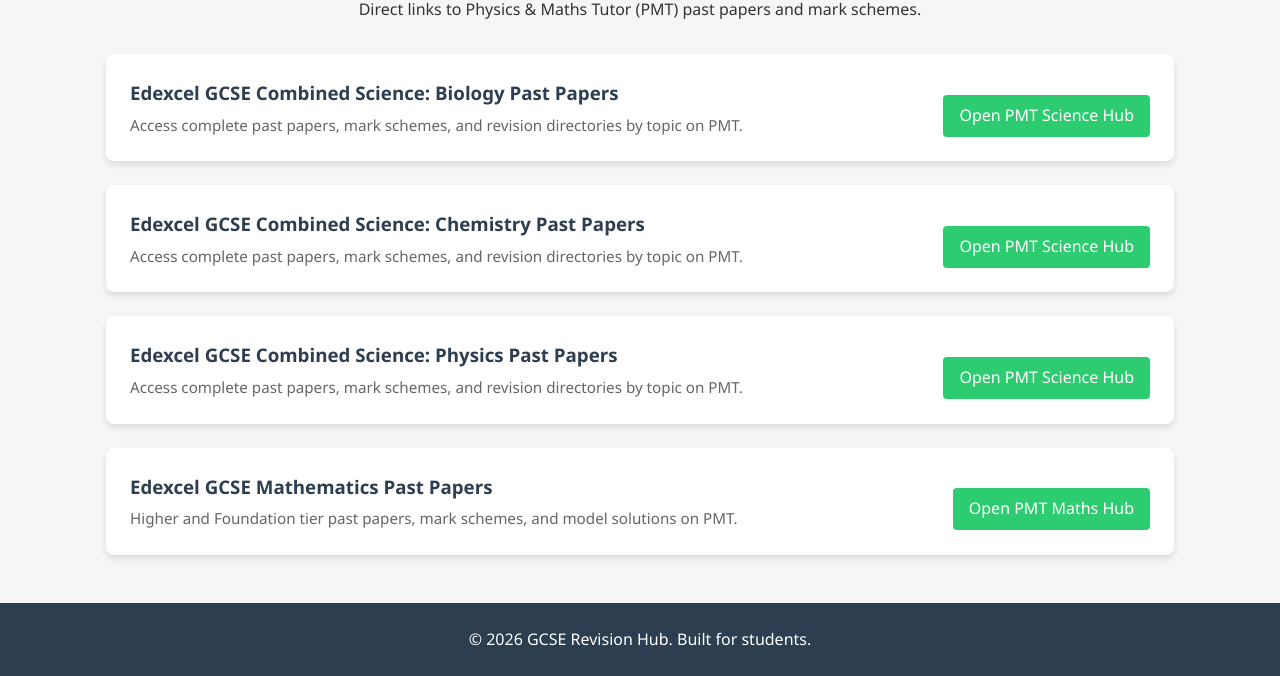
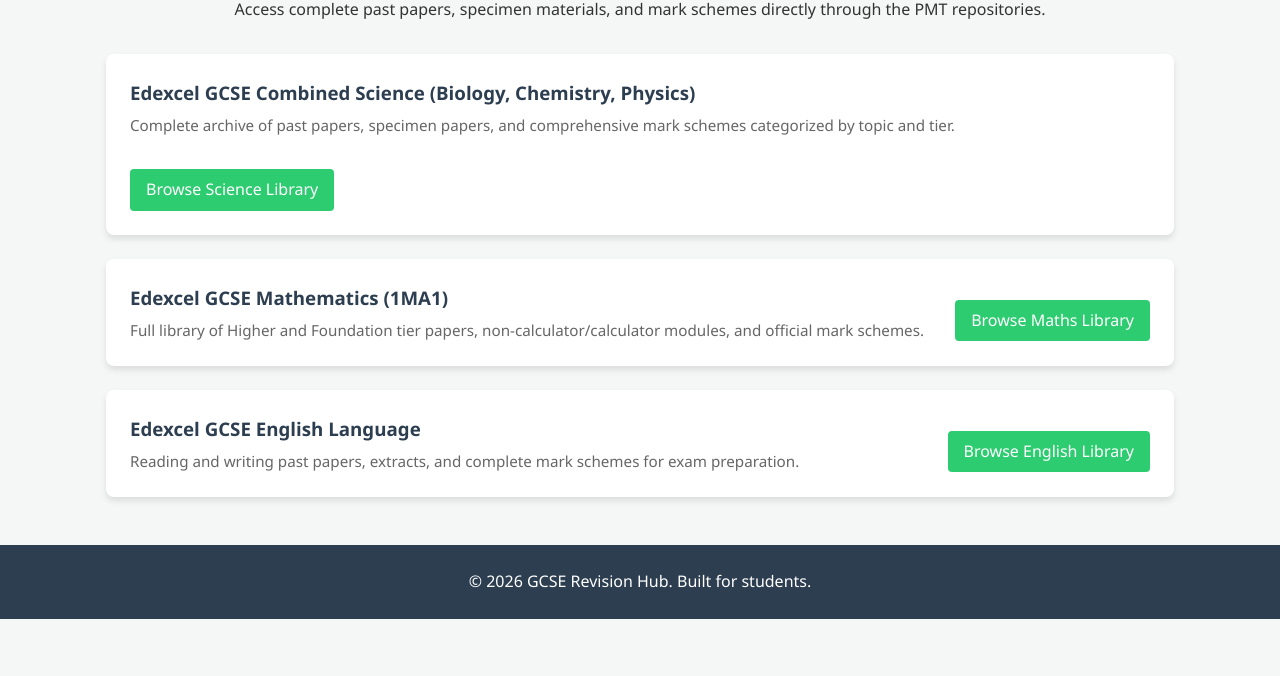
Before and after one commit to IbbyZaman/easystudy, a plain HTML site: page practice_papers.html in a window 1280 px wide. Shown: the part 144-820 px from the top of the page. Drawn offline with Linux system fonts and the light colour scheme.

Commit message:
Update practice_papers.html

```diff
--- a/practice_papers.html
+++ b/practice_papers.html
@@ -37,7 +37,15 @@
     <header>
         <nav class="navbar">
             <h1 class="logo">GCSE Revision Hub</h1>
-            <ul class="nav-links">
+
+            <!-- Hamburger Toggle Button for Mobile -->
+            <button class="menu-toggle" id="menuToggle" aria-label="Toggle Navigation">
+                <span></span>
+                <span></span>
+                <span></span>
+            </button>
+
+            <ul class="nav-links" id="navLinks">
                 <li><a href="study.html">Study</a></li>
                 <li><a href="practice_papers.html" class="active">Practice Tests</a></li>
                 <li><a href="downloads.html">Downloads</a></li>
@@ -48,47 +56,40 @@
 
     <main class="content-container">
         <section class="notes-header">
-            <h2>Edexcel Practice Papers Archive</h2>
-            <p>Direct links to Physics &amp; Maths Tutor (PMT) past papers and mark schemes.</p>
+            <h2>Edexcel Practice Papers Library</h2>
+            <p>Access complete past papers, specimen materials, and mark schemes directly through the PMT repositories.</p>
         </section>
 
+        <!-- Combined Science Hub -->
         <div class="download-card">
             <div class="download-info">
-                <h3>Edexcel GCSE Combined Science: Biology Past Papers</h3>
-                <p>Access complete past papers, mark schemes, and revision directories by topic on PMT.</p>
+                <h3>Edexcel GCSE Combined Science (Biology, Chemistry, Physics)</h3>
+                <p>Complete archive of past papers, specimen papers, and comprehensive mark schemes categorized by topic and tier.</p>
             </div>
             <div class="download-bar">
-                <a href="https://www.physicsandmathstutor.com/past-papers/gcse-science/" target="_blank" class="btn-primary">Open PMT Science Hub</a>
+                <a href="https://www.physicsandmathstutor.com/past-papers/gcse-science/" target="_blank" class="btn-primary">Browse Science Library</a>
             </div>
         </div>
 
+        <!-- Maths Hub -->
         <div class="download-card">
             <div class="download-info">
-                <h3>Edexcel GCSE Combined Science: Chemistry Past Papers</h3>
-                <p>Access complete past papers, mark schemes, and revision directories by topic on PMT.</p>
+                <h3>Edexcel GCSE Mathematics (1MA1)</h3>
+                <p>Full library of Higher and Foundation tier papers, non-calculator/calculator modules, and official mark schemes.</p>
             </div>
             <div class="download-bar">
-                <a href="https://www.physicsandmathstutor.com/past-papers/gcse-science/" target="_blank" class="btn-primary">Open PMT Science Hub</a>
+                <a href="https://www.physicsandmathstutor.com/past-papers/gcse-maths/" target="_blank" class="btn-primary">Browse Maths Library</a>
             </div>
         </div>
 
+        <!-- English Language Hub -->
         <div class="download-card">
             <div class="download-info">
-                <h3>Edexcel GCSE Combined Science: Physics Past Papers</h3>
-                <p>Access complete past papers, mark schemes, and revision directories by topic on PMT.</p>
+                <h3>Edexcel GCSE English Language</h3>
+                <p>Reading and writing past papers, extracts, and complete mark schemes for exam preparation.</p>
             </div>
             <div class="download-bar">
-                <a href="https://www.physicsandmathstutor.com/past-papers/gcse-science/" target="_blank" class="btn-primary">Open PMT Science Hub</a>
-            </div>
-        </div>
-
-        <div class="download-card">
-            <div class="download-info">
-                <h3>Edexcel GCSE Mathematics Past Papers</h3>
-                <p>Higher and Foundation tier past papers, mark schemes, and model solutions on PMT.</p>
-            </div>
-            <div class="download-bar">
-                <a href="https://www.physicsandmathstutor.com/past-papers/gcse-maths/" target="_blank" class="btn-primary">Open PMT Maths Hub</a>
+                <a href="https://www.physicsandmathstutor.com/past-papers/gcse-english-language/" target="_blank" class="btn-primary">Browse English Library</a>
             </div>
         </div>
     </main>
@@ -96,5 +97,15 @@
     <footer>
         <p>&copy; 2026 GCSE Revision Hub. Built for students.</p>
     </footer>
+
+    <!-- Mobile Menu Toggle Script -->
+    <script>
+        const menuToggle = document.getElementById('menuToggle');
+        const navLinks = document.getElementById('navLinks');
+
+        menuToggle.addEventListener('click', () => {
+            navLinks.classList.toggle('active');
+        });
+    </script>
 </body>
 </html>
```
